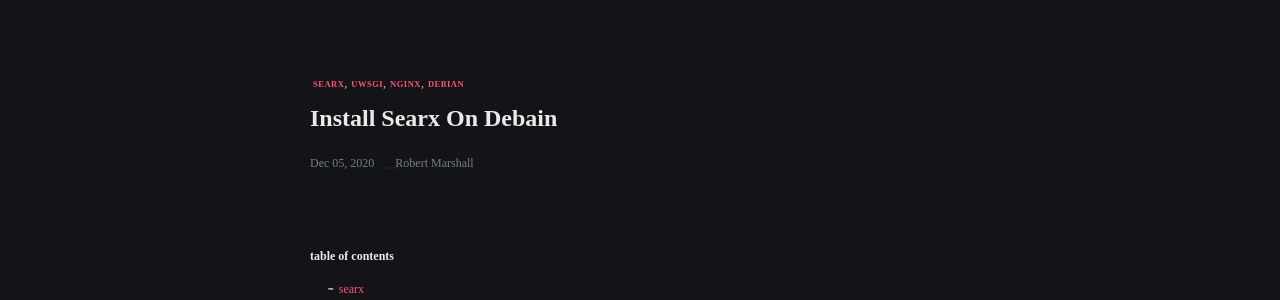
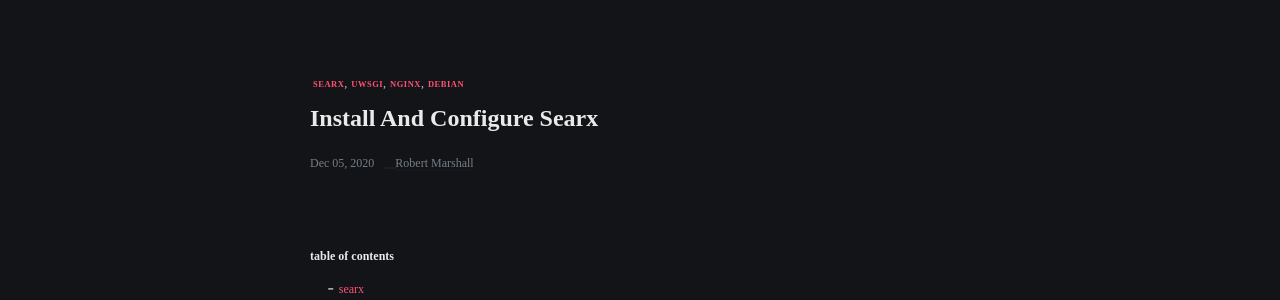
Before and after one commit to robert-marshall/xyz, a Jekyll site: the page built from _posts/2020-12-05-install-and-configure-searx.md, in a window 1280 px wide and 900 px high. Shown: the part 130-430 px from the top of the window. Built offline with Jekyll 4.4.1, drawn with Linux system fonts in a browser that asks for light colours.

Commit message:
Finished fondling.

```diff
--- a/_posts/2020-12-05-install-searx-on-debain.md
+++ b/_posts/2020-12-05-install-and-configure-searx.md
@@ -1,6 +1,6 @@
 ---
 layout: post
-title: "Install Searx On Debain"
+title: "Install And Configure Searx"
 date: 2020-12-05
 tags: [searx, uwsgi, nginx, debian]
 ---
```
